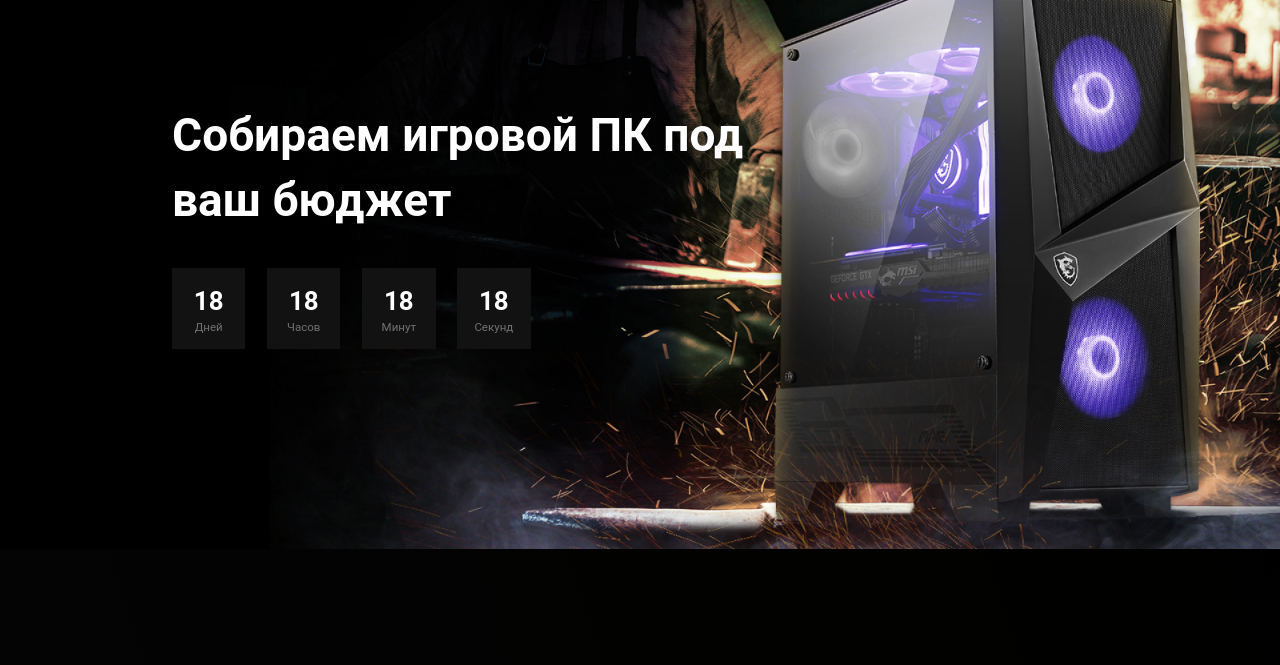
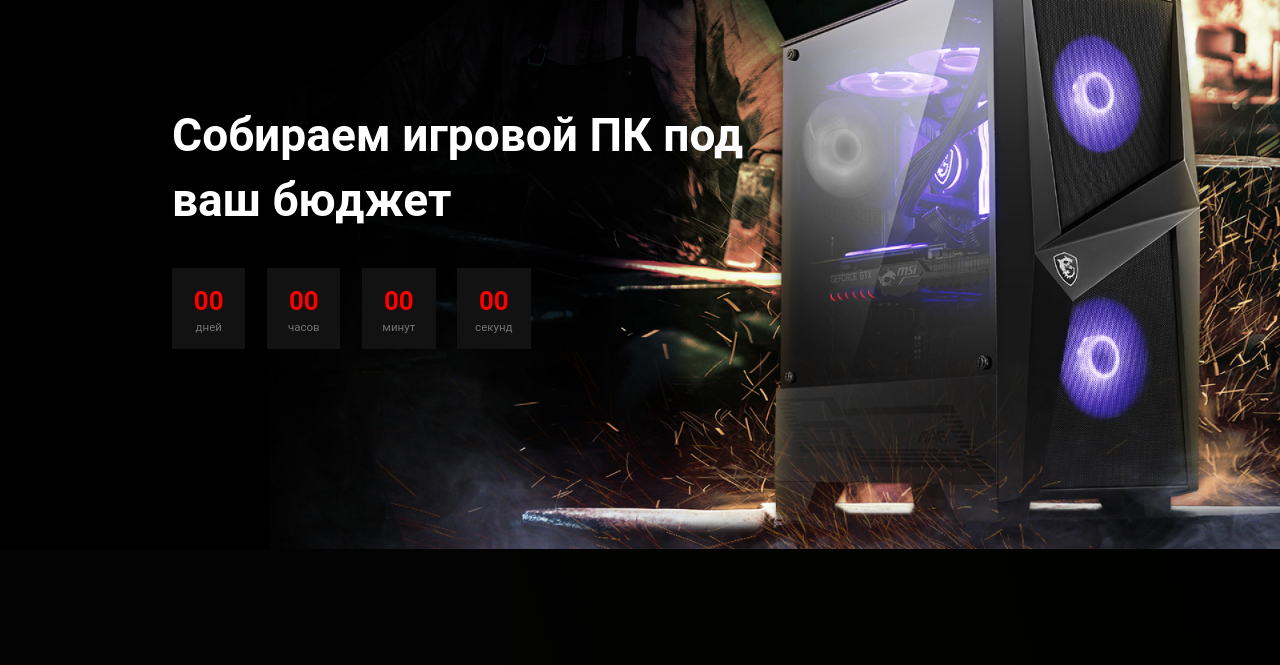
Before and after one commit to Itab-dev/glo_project, a plain HTML site: page index.html in a window 1280 px wide. Shown: the part 91-756 px from the top of the page. Drawn offline with Linux system fonts and the light colour scheme.

Commit message:
Add timer

```diff
--- a/index.html
+++ b/index.html
@@ -12,6 +12,8 @@
     <script src="js/accordeon.js" defer></script>
     <script src="js/modal.js" defer></script>
     <script src="js/smoothScroll.js" defer></script>
+    <script src="js/timer.js" defer></script>
+
 </head>
 
 <body>
--- /dev/null
+++ b/js/timer.js
@@ -0,0 +1,53 @@
+
+const daysBlock = document.querySelector('.timer__days');
+const hoursBlock = document.querySelector('.timer__hours');
+const minutesBlock = document.querySelector('.timer__minutes');
+const secondsBlock = document.querySelector('.timer__seconds');
+const numWord = (value,words) => {
+    value = Math.abs(value)%100;
+    if(value>=10 && value<=20) return words[0];
+    const lastNum = value%10;
+    if(lastNum === 1 )return words[1];
+    if(lastNum>1 && lastNum <5) return  words[2];
+    return words[0];
+}
+const updateTimer = () =>{
+    const date = new Date();
+    const dateDeadline = new Date('23 April 2022').getTime();
+    const timeRemaining = (dateDeadline-date)/1000;
+    const seconds = Math.floor(timeRemaining % 60);
+    const minutes = Math.floor((timeRemaining/60) % 60);
+    const hours = Math.floor((timeRemaining/3600) % 60);
+    const days = Math.floor((timeRemaining/3600) /24);
+    const fseconds = seconds>9 ? seconds : '0'+seconds
+    const fminutes = minutes>9 ? minutes : '0'+minutes
+    const fhours = hours>9 ? hours : '0'+hours
+    const fdays = days>9 ? days : '0'+days
+
+    secondsBlock.textContent = fseconds;
+    minutesBlock.textContent = fminutes;
+    hoursBlock.textContent = fhours;
+    daysBlock.textContent = fdays;
+    const secWords = ['секунд','секунда','секунды'];
+    const minWords = ['минут','минута','минуты'];
+    const hWords = ['часов','час','часа'];
+    const dWords = ['дней','день','дня'];
+
+    secondsBlock.nextElementSibling.textContent=numWord(fseconds,secWords);
+    minutesBlock.nextElementSibling.textContent=numWord(fminutes,minWords);
+    hoursBlock.nextElementSibling.textContent=numWord(fhours,hWords);
+    daysBlock.nextElementSibling.textContent=numWord(fdays,dWords);
+    if(timeRemaining<=0){
+        clearInterval(interval)
+        secondsBlock.textContent = '00';
+        secondsBlock.style.color = 'red'
+        minutesBlock.style.color = 'red'
+        hoursBlock.style.color = 'red'
+        daysBlock.style.color = 'red'
+        minutesBlock.textContent = '00';
+        hoursBlock.textContent = '00';
+        daysBlock.textContent = '00';
+    }
+}
+let interval = setInterval(updateTimer,500);
+updateTimer();
```
